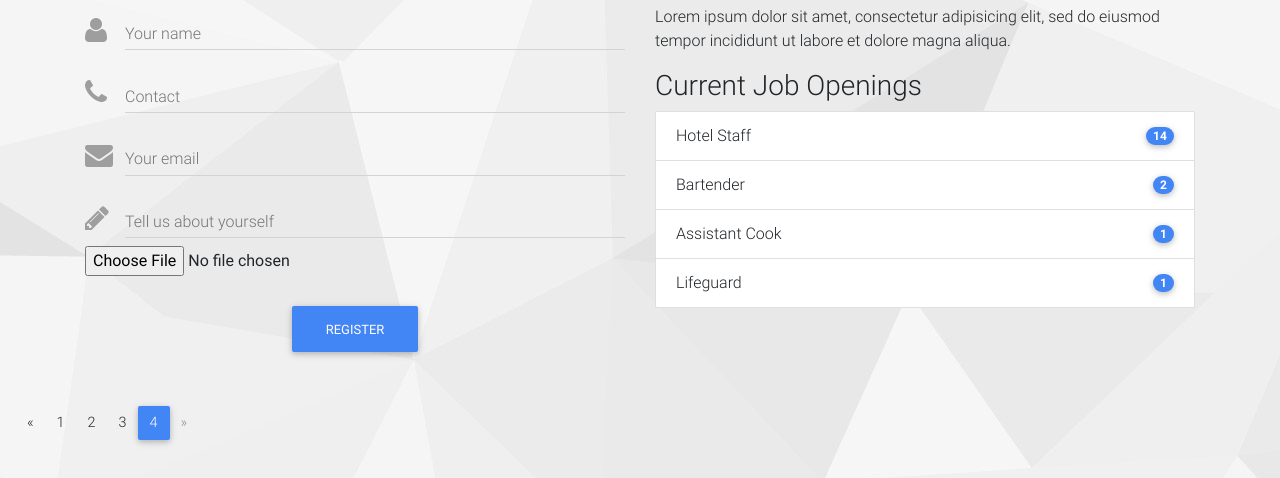
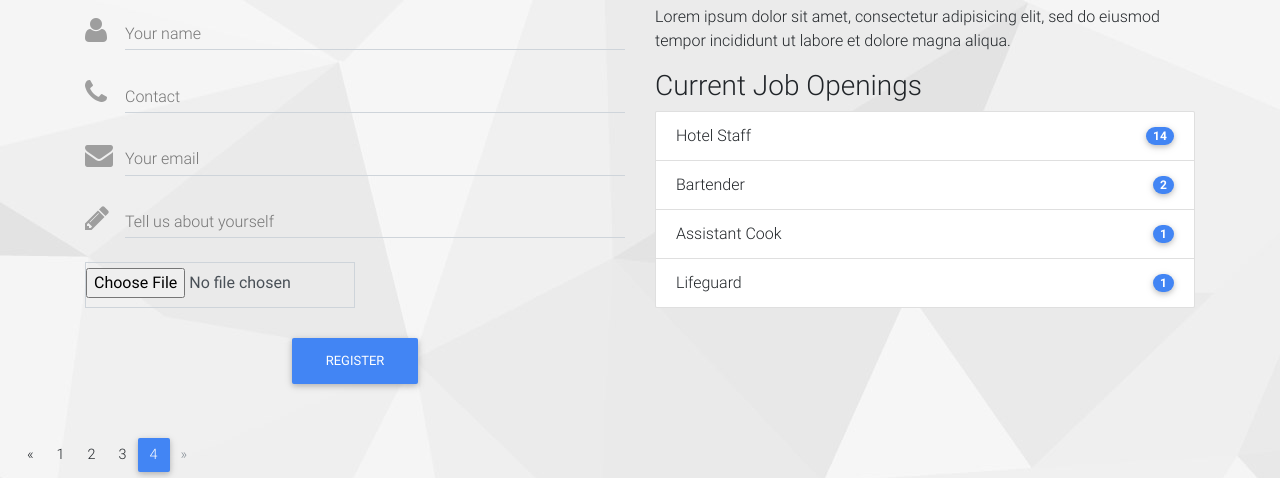
Before and after one commit to oxinorenzchler/csp1, a plain HTML site: page pages/careers.html in a window 1280 px wide. Shown: the part 880-1358 px from the top of the page. Drawn offline with Linux system fonts and the light colour scheme.

Commit message:
Feat: fix styled ul and arrange input file

```diff
--- a/pages/careers.html
+++ b/pages/careers.html
@@ -235,7 +235,9 @@
                       <label for="body">Tell us about yourself</label>
                   </div>
 
-                    <input type="file" name="attachment" id="attachment">
+                   <div class="md-form">
+                       <input type="file" name="attachment" id="attachment" class="form-control w-50">
+                   </div>
 
 
                   <div class="text-center mt-4">
```
Also changed, not shown: pages/home.html (+1 -1 lines).
